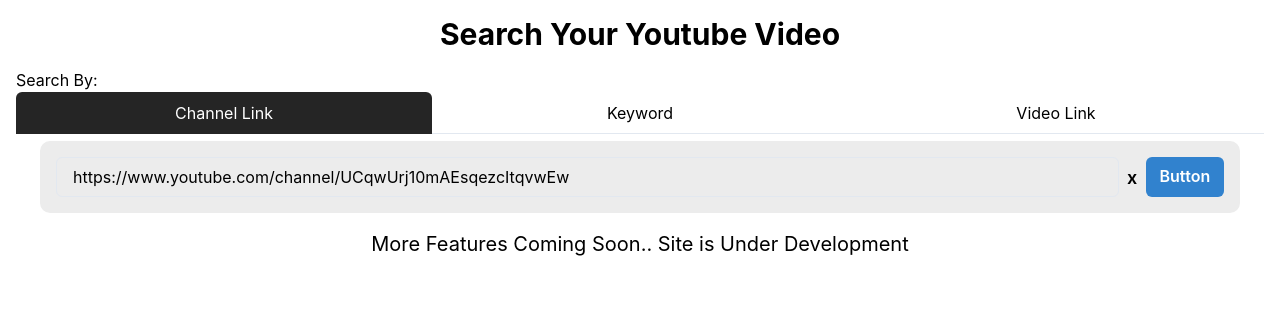
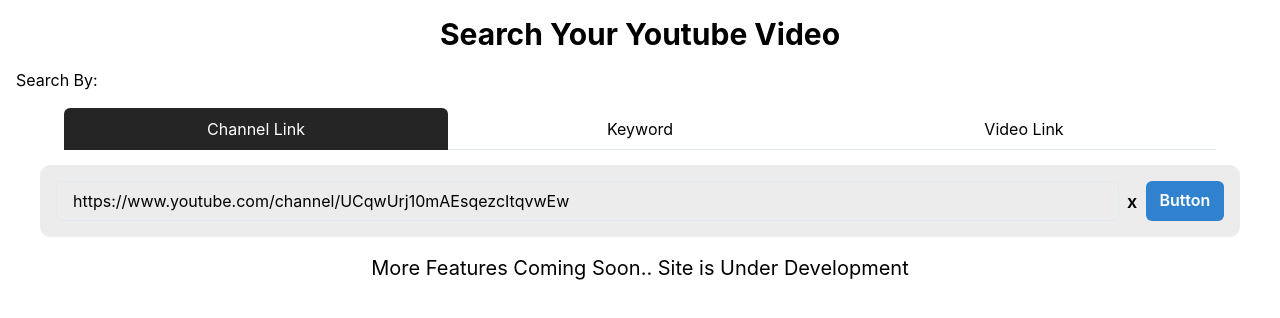
Before and after one commit to VinayakPorwal/YouTool, a React (Vite) app: page / in a window 1280 px wide. Shown: the top 318 px of the page. Built offline with nearby package versions, Linux system fonts and the light colour scheme.

Commit message:
first version final Update

```diff
--- a/src/Card.jsx
+++ b/src/Card.jsx
@@ -174,7 +174,7 @@
         Search Your Youtube Video
       </Heading>
       Search By:
-      <Tabs colorScheme="green" mb="2" isFitted variant="enclosed">
+      <Tabs colorScheme="green" mb="2" isFitted variant="enclosed" style={{maxWidth:"90vw" ,margin:"2vh auto"}}>
         <TabList>
           <Tab
             onClick={() => {
```
